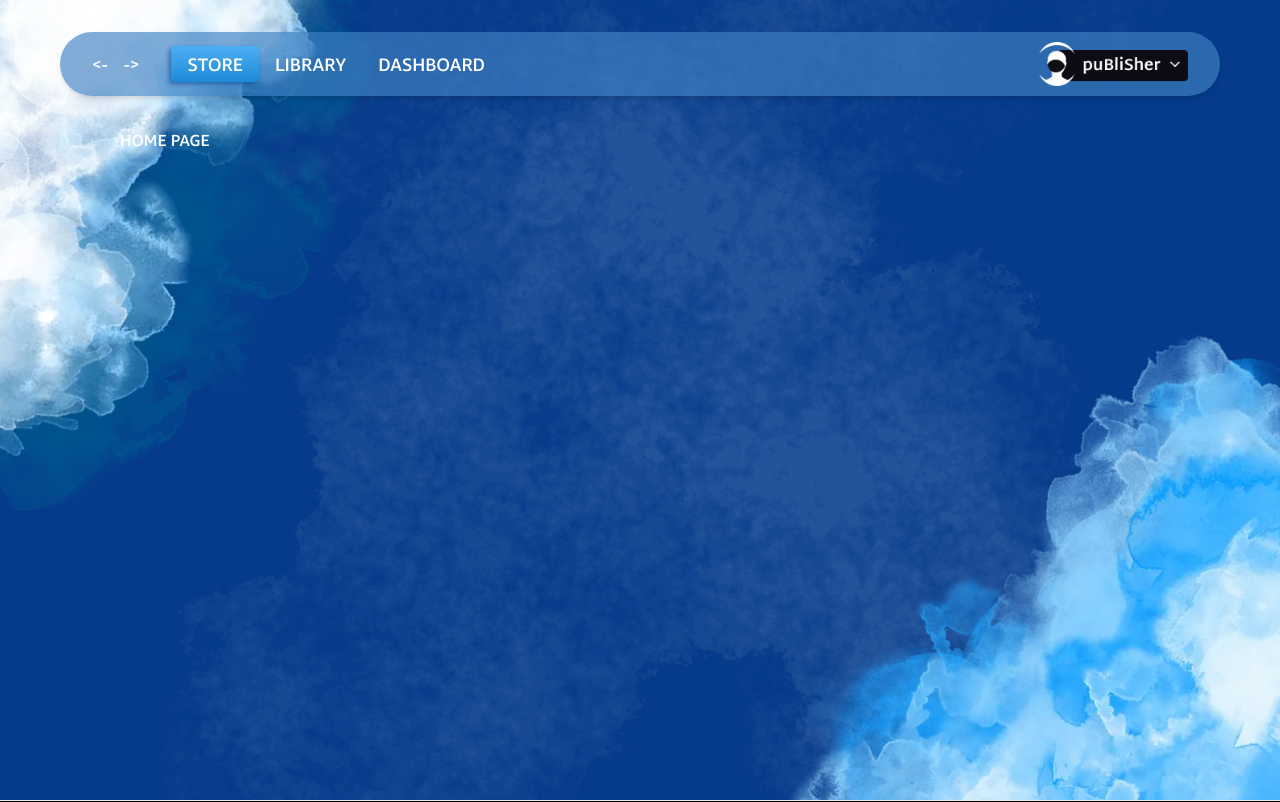
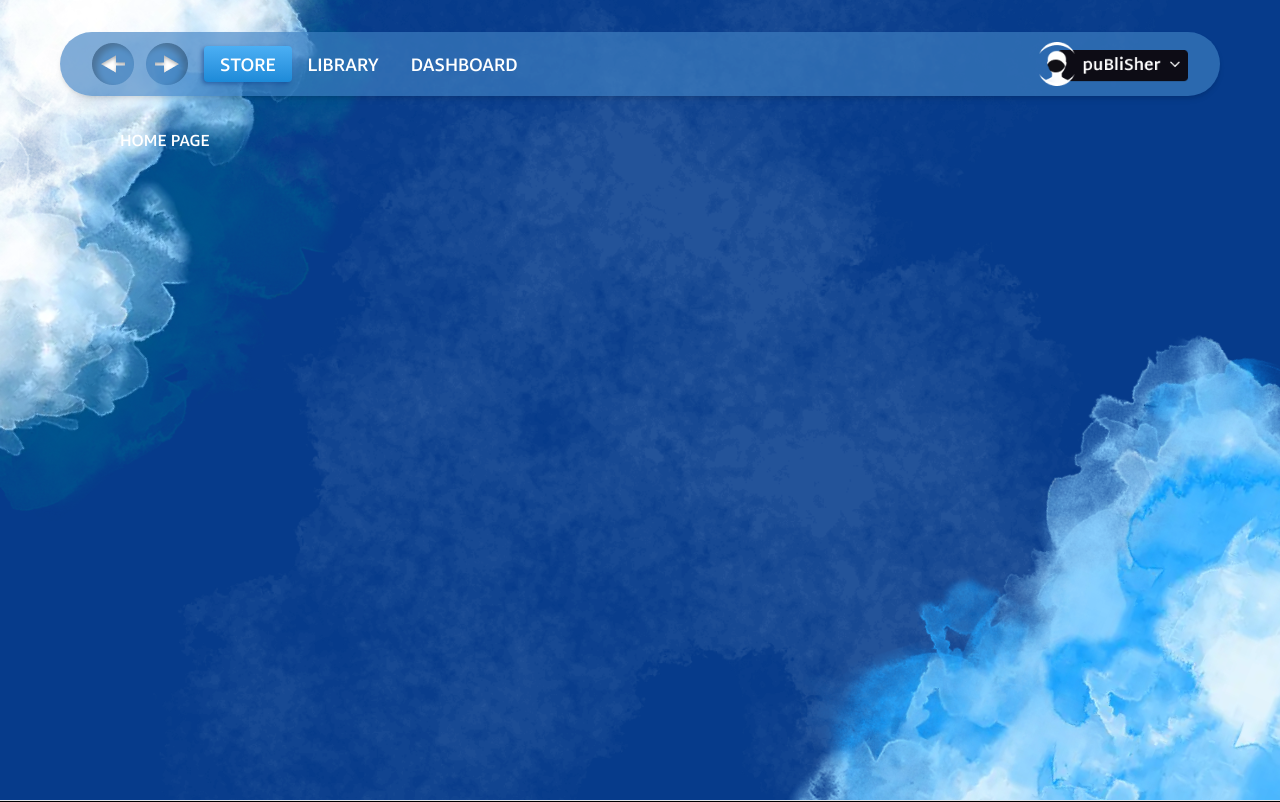
Before and after one commit to rkmiller131/geneva, a Next.js app: page / in a window 1280 px wide. Shown: the top 802 px of the page. Built offline with nearby package versions, Linux system fonts and the light colour scheme; a web font is replaced by a local one.

Commit message:
navbar done and styled

```diff
--- a/components/layout/Navbar.tsx
+++ b/components/layout/Navbar.tsx
@@ -24,7 +24,7 @@ const navLinks = [
     <header className="shadow-md bg-[rgba(64,129,196,0.65)] rounded-full">
       <div className="container mx-auto flex h-16 items-center justify-between px-8">
         {/* Left side of Navbar */}
-        <div className="flex items-center gap-8">
+        <div className="flex items-center gap-4">
           <NavigationArrows />
           <nav className="flex">
             {navLinks.map(({ href, label }) => (
--- /dev/null
+++ b/components/ui/NavArrow.tsx
@@ -0,0 +1,24 @@
+import Image from "next/image";
+
+export default function NavArrow({ side, disabled }: { side: "left" | "right", disabled: boolean }) {
+  if (disabled) {
+    return (
+      <Image
+        src="/icons/leftnav-disabled.png"
+        alt="Left nav arrow disabled"
+        width={42}
+        height={42}
+        className={side === "right" ? "scale-x-[-1]": ""}
+      />
+    );
+  }
+  return (
+    <Image
+      src="/icons/leftnav-enabled.png"
+      alt="Left nav arrow enabled"
+      width={42}
+      height={42}
+      className={side === "right" ? "scale-x-[-1] w-[42px] h-auto": "w-[42px] h-auto"}
+    />
+  );
+}
--- a/components/ui/NavigationArrows.tsx
+++ b/components/ui/NavigationArrows.tsx
@@ -1,17 +1,18 @@
 import { useNavigation } from "@/contexts/NavigationContext";
+import NavArrow from "./NavArrow";
 
 
 export default function NavigationArrows() {
   const { canGoBack, canGoForward, goBack, goForward } = useNavigation();
   return (
-    <div className="flex items-center gap-4">
+    <div className="flex items-center gap-3">
       <button
         onClick={goBack}
         disabled={!canGoBack}
         className="cursor-pointer"
         aria-label="Go back"
       >
-        {"<-"}
+        <NavArrow side={"left"} disabled={!canGoBack} />
       </button>
       <button
         onClick={goForward}
@@ -19,7 +20,7 @@ export default function NavigationArrows() {
         className="cursor-pointer"
         aria-label="Go forward"
       >
-        {"->"}
+        <NavArrow side={"right"} disabled={!canGoForward} />
       </button>
     </div>
   );
```
Also changed, not shown: public/icons/leftnav-disabled.png (added), public/icons/leftnav-enabled.png (added).
